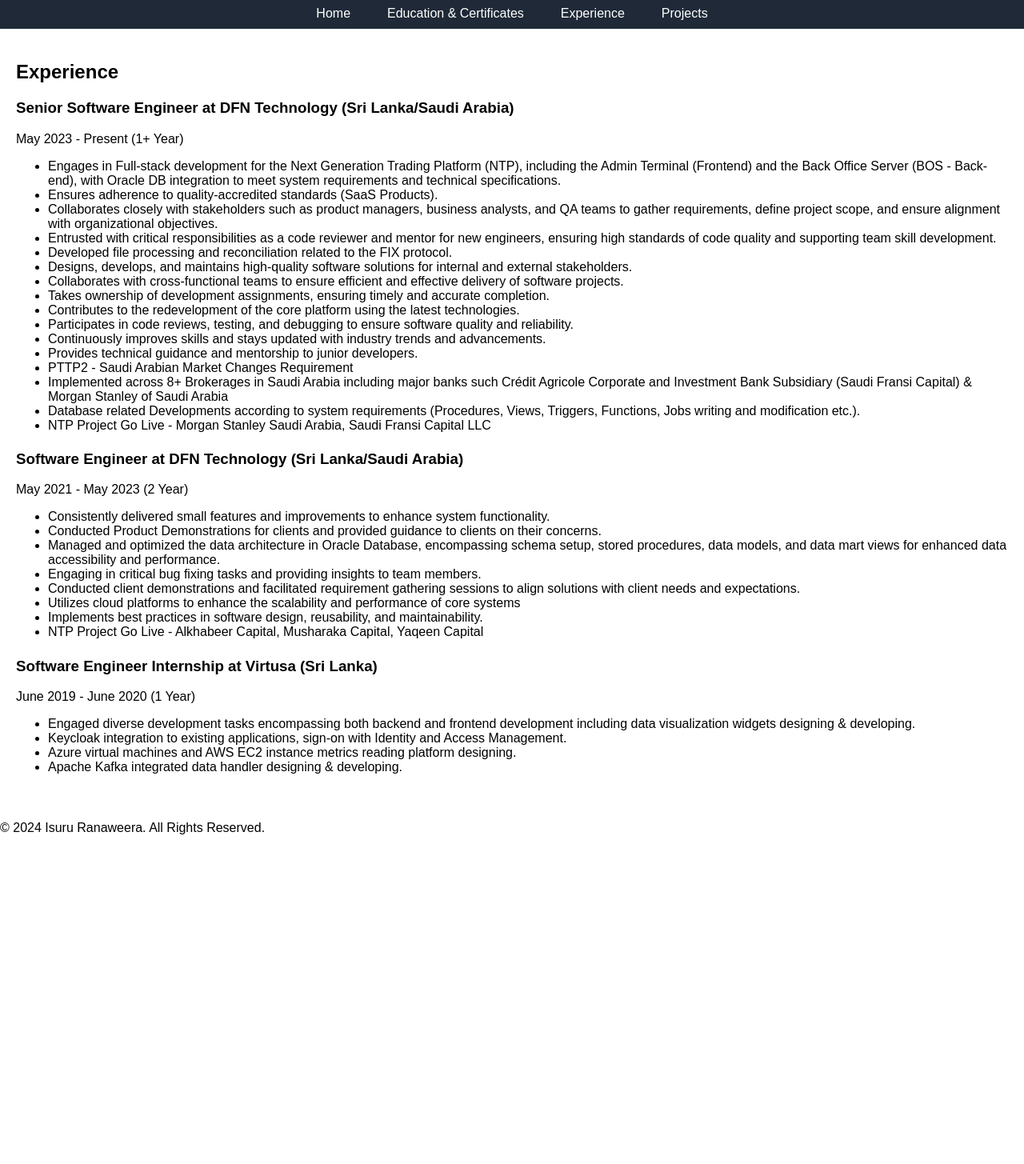
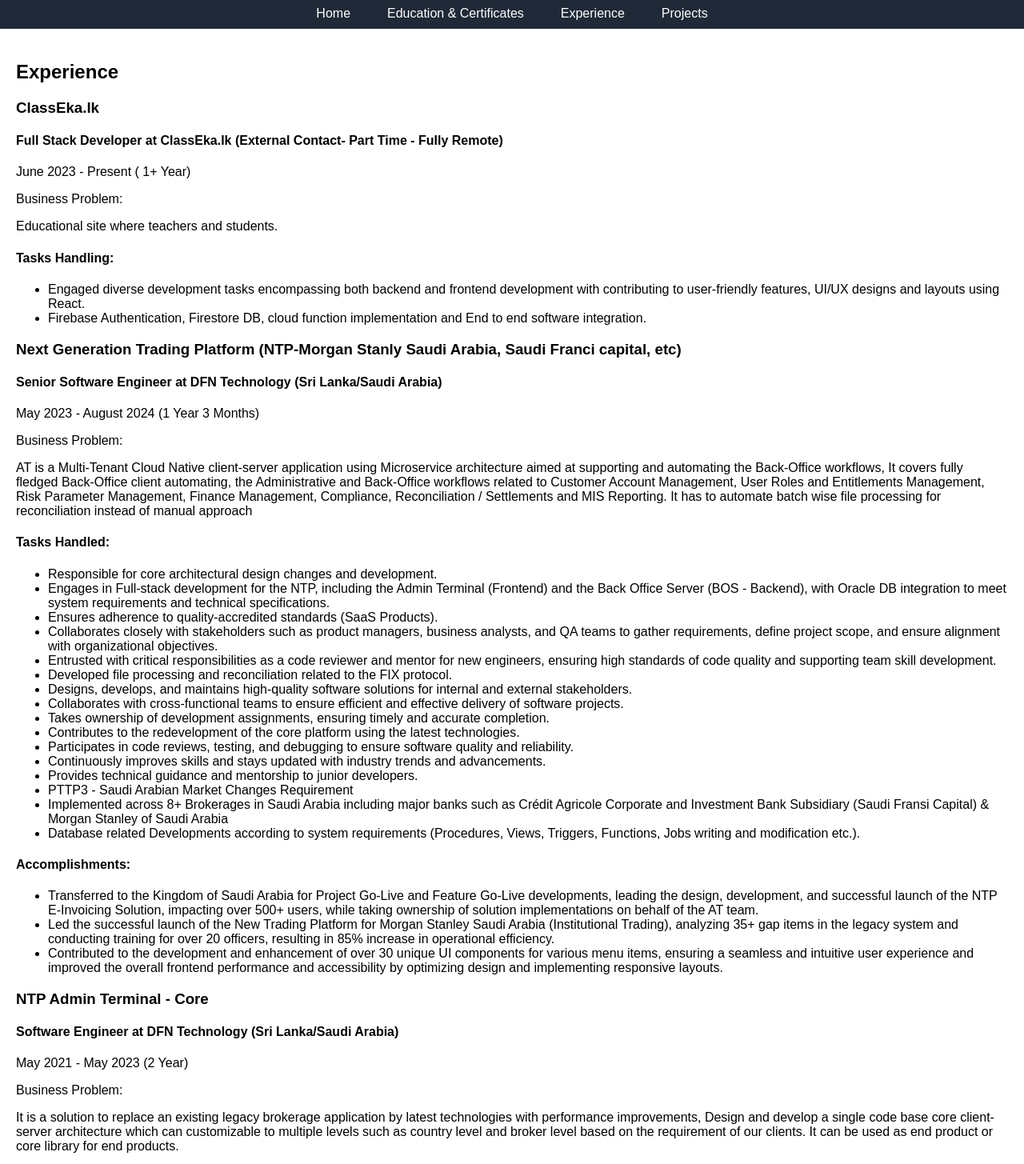
Before and after one commit to Isuru40/portfolio1.0, a React (Create React App) app: page /experience in a window 1280 px wide. Shown: the part 35-1490 px from the top of the page at 80% size. Before the commit the page ends 1079 px from the top, so only its background shows below. Built offline with nearby package versions, Linux system fonts and the light colour scheme; the HTML template or start-up script is replaced by a standard one.

Commit message:
Experience.js modified

```diff
--- a/src/components/About.js
+++ b/src/components/About.js
@@ -38,18 +38,23 @@
                     <div className="mt-4 flex space-x-4 justify-center md:justify-start mb-4">
                         <a href="https://www.linkedin.com/in/i-d-r/" target="_blank" rel="noopener noreferrer" className="text-gray-700 dark:text-gray-300 hover:text-blue-500">
                             <FaLinkedin size={24} />
+                            <span>Linkedin</span>
                         </a>
                         <a href="https://github.com/Isuru40" target="_blank" rel="noopener noreferrer" className="text-gray-700 dark:text-gray-300 hover:text-black">
                             <FaGithub size={24} />
+                            <span>GitHub</span>
                         </a>
                         <a href="https://stackoverflow.com/users/7469625/isuru-dhananjaya-ranaweera" target="_blank" rel="noopener noreferrer" className="text-gray-700 dark:text-gray-300 hover:text-orange-500">
                             <FaStackOverflow size={24} />
+                            <span>StackOverflow</span>
                         </a>
                         <a href="https://i-d-r.medium.com/" target="_blank" rel="noopener noreferrer" className="text-gray-700 dark:text-gray-300 hover:text-green-500">
                             <FaMedium size={24} />
+                            <span>Medium</span>
                         </a>
                         <a href="https://www.researchgate.net/profile/Isuru-Ranaweera-3" target="_blank" rel="noopener noreferrer" className="text-gray-700 dark:text-gray-300 hover:text-green-500">
                             <FaResearchgate size={24} />
+                            <span>Researchgate</span>
                         </a>
                     </div>
 
--- a/src/components/Experience.js
+++ b/src/components/Experience.js
@@ -3,65 +3,97 @@
 const Experience = () => {
     const experiences = [
         {
+            project: 'ClassEka.lk',
+            projectRole: 'Full Stack Developer ',
+            company: 'ClassEka.lk  (External Contact- Part Time - Fully Remote)',
+            period: 'June 2023 - Present ( 1+ Year)',
+            isPresent: true,
+            businessProblem: 'Educational site where teachers and students.',
+            tasksHandled: [
+                'Engaged diverse development tasks encompassing both backend and frontend development with contributing to user-friendly features, UI/UX designs and layouts using React.',
+                'Firebase Authentication, Firestore DB, cloud function implementation and End to end software integration.',
+
+            ],
+            accomplishments: [
+
+            ]
+        },
+        {
+            project: 'Next Generation Trading Platform (NTP-Morgan Stanly Saudi Arabia, Saudi Franci capital, etc)',
+            projectRole: 'Senior Software Engineer',
             company: 'DFN Technology (Sri Lanka/Saudi Arabia)',
-            role: 'Senior Software Engineer',
-            period: 'May 2023 - Present  (1+ Year)',
-            tasks: [
-                'Engages in Full-stack development for the Next Generation Trading Platform (NTP),\n' +
-                'including the Admin Terminal (Frontend) and the Back Office Server (BOS - Back-\n' +
-                'end), with Oracle DB integration to meet system requirements and technical specifications.',
+            period: 'May 2023 - August 2024  (1 Year 3 Months)',
+            businessProblem: 'AT is a Multi-Tenant Cloud Native client-server application using Microservice architecture' +
+                ' aimed at supporting and automating the Back-Office workflows, It covers fully fledged Back-Office client automating, ' +
+                'the Administrative and Back-Office workflows related to Customer Account Management, User Roles and Entitlements Management,' +
+                ' Risk Parameter Management, Finance Management, Compliance, Reconciliation / Settlements and MIS Reporting.' +
+                ' It has to automate batch wise file processing for reconciliation instead of manual approach',
+            tasksHandled: [
+                'Responsible for core architectural design changes and development.',
+                'Engages in Full-stack development for the NTP, including the Admin Terminal (Frontend) and the Back Office Server (BOS - Backend), with Oracle DB integration to meet system requirements and technical specifications.',
                 'Ensures adherence to quality-accredited standards (SaaS Products).',
-                'Collaborates closely with stakeholders such as product managers, business analysts, and QA teams to gather requirements, define project scope, and ensure\n' +
-                'alignment with organizational objectives.',
+                'Collaborates closely with stakeholders such as product managers, business analysts, and QA teams to gather requirements, define project scope, and ensure alignment with organizational objectives.',
                 'Entrusted with critical responsibilities as a code reviewer and mentor for new engineers, ensuring high standards of code quality and supporting team skill development.',
                 'Developed file processing and reconciliation related to the FIX protocol.',
-                'Designs, develops, and maintains high-quality software solutions for internal and\n' +
-                'external stakeholders.',
-                'Collaborates with cross-functional teams to ensure efficient and effective delivery\n' +
-                'of software projects.',
+                'Designs, develops, and maintains high-quality software solutions for internal and external stakeholders.',
+                'Collaborates with cross-functional teams to ensure efficient and effective delivery of software projects.',
                 'Takes ownership of development assignments, ensuring timely and accurate completion.',
                 'Contributes to the redevelopment of the core platform using the latest technologies.',
                 'Participates in code reviews, testing, and debugging to ensure software quality and reliability.',
                 'Continuously improves skills and stays updated with industry trends and advancements.',
                 'Provides technical guidance and mentorship to junior developers.',
-                'PTTP2 - Saudi Arabian Market Changes Requirement',
-                'Implemented across 8+ Brokerages in Saudi Arabia including major banks such\n' +
-                'Crédit Agricole Corporate and Investment Bank Subsidiary (Saudi Fransi\n' +
-                'Capital) & Morgan Stanley of Saudi Arabia\n',
+                'PTTP3 - Saudi Arabian Market Changes Requirement',
+                'Implemented across 8+ Brokerages in Saudi Arabia including major banks such as Crédit Agricole Corporate and Investment Bank Subsidiary (Saudi Fransi Capital) & Morgan Stanley of Saudi Arabia',
                 'Database related Developments according to system requirements (Procedures, Views, Triggers, Functions, Jobs writing and modification etc.).',
-                'NTP Project Go Live - Morgan Stanley Saudi Arabia, Saudi Fransi Capital LLC'
-
+            ],
+            accomplishments: [
+                'Transferred to the Kingdom of Saudi Arabia for Project Go-Live and Feature Go-Live developments, leading the design, development, and successful launch of the NTP E-Invoicing Solution, impacting over 500+ users, while taking ownership of solution implementations on behalf of the AT team.',
+                'Led the successful launch of the New Trading Platform for Morgan Stanley Saudi Arabia (Institutional Trading), analyzing 35+ gap items in the legacy system and conducting training for over 20 officers, resulting in 85% increase in operational efficiency.',
+                'Contributed to the development and enhancement of over 30 unique UI components for various menu items, ensuring a seamless and intuitive user experience and improved the overall frontend performance and accessibility by optimizing design and implementing responsive layouts.'
             ]
         },
         {
+            project: 'NTP Admin Terminal - Core',
+            projectRole: 'Software Engineer',
             company: 'DFN Technology (Sri Lanka/Saudi Arabia)',
-            role: 'Software Engineer',
             period: 'May 2021 - May 2023  (2 Year)',
-            tasks: [
+            businessProblem: 'It is a solution to replace an existing legacy brokerage application by latest technologies with performance improvements, Design and develop a single code base core client-server architecture which can customizable to multiple levels such as country level and broker level based on the requirement of our clients.  It can be used as end product or core library for end products.',
+            tasksHandled: [
                 'Consistently delivered small features and improvements to enhance system functionality.',
                 'Conducted Product Demonstrations for clients and provided guidance to clients on their concerns.',
-                'Managed and optimized the data architecture in Oracle Database, encompassing\n' +
-                'schema setup, stored procedures, data models, and data mart views for enhanced\n' +
-                'data accessibility and performance.',
+                'Managed and optimized the data architecture in Oracle Database, encompassing schema setup, stored procedures, data models, and data mart views for enhanced data accessibility and performance.',
                 'Engaging in critical bug fixing tasks and providing insights to team members.',
-                'Conducted client demonstrations and facilitated requirement gathering sessions\n' +
-                'to align solutions with client needs and expectations.',
-                'Utilizes cloud platforms to enhance the scalability and performance of core systems',
+                'Conducted client demonstrations and facilitated requirement gathering sessions to align solutions with client needs and expectations.',
+                'Develop software solutions by studying client requirements, conferring with users, studying systems flow, data usage, and work processes, investigating problem areas, following the software development life-cycle.',
                 'Implements best practices in software design, reusability, and maintainability.',
-                'NTP Project Go Live - Alkhabeer Capital, Musharaka Capital, Yaqeen Capital',
-
+                'Preparing data migration scripts to migrate data from legacy system.',
+            ],
+            accomplishments: [
+                'Established and standardized coding guidelines that enhanced software reusability across projects, resulting in a 35% reduction in development time for new features over an eight-month period.',
+                'Created DropCopy file (FIX Protocol) reconciliation feature for Morgan Stanley Saudi Arabia and reduced file reconciliation time by 18 minutes. Initial stage it took up-to 25 minutes to reconcile.',
+                'PTTP2 - Saudi Arabian Market Changes implemented across 8+ Brokerages in Saudi Arabia including major banks such Crédit Agricole Corporate and Investment Bank Subsidiary (Saudi Fransi Capital) & Morgan Stanley of Saudi Arabia',
+                'Identified and resolved a critical database lock vulnerability in the back-end codebase during product go-live at Saudi Fransi Capital, preventing potential downtime and ensuring 99.9% system availability for over 50+ active users.',
+                'Analyzed database query plans and improved report generation speed by 50% through the creation of optimized DB indexes and history tables, reducing processing time from 75 milliseconds to 10 milliseconds.',
+                'Participated in daily Scrum meetings and code reviews, consistently delivering sprint objectives while reducing customer creation-related JIRA tickets by 75% through enhanced feature implementation.',
+                'Created and refined complex data models and schemas in Oracle Database, allowing seamless integration of data sources; the system now accommodates 2M+ records while maintaining optimal performance for real-time reporting.',
+                'Delivered product demonstrations for over 50+ clients, addressing concerns and increasing satisfaction by 80%. Ensured adherence to SaaS quality standards, driving increased client adoption.'
             ]
         },
         {
+            project: 'BT (British Telecom)',
+            projectRole: 'Software Engineer Internship',
             company: 'Virtusa (Sri Lanka)',
-            role: 'Software Engineer Internship',
             period: 'June 2019 - June 2020  (1 Year)',
-            tasks: [
-                'Engaged diverse development tasks encompassing both backend and frontend\n' +
-                'development including data visualization widgets designing & developing.',
+            businessProblem: 'Enable seamless cloud integration for legacy systems, R & D works related telco products',
+            tasksHandled: [
+                'Engaged diverse development tasks encompassing both backend and frontend development including data visualization widgets designing & developing.',
                 'Keycloak integration to existing applications, sign-on with Identity and Access Management.',
                 'Azure virtual machines and AWS EC2 instance metrics reading platform designing.',
                 'Apache Kafka integrated data handler designing & developing.'
+            ],
+            accomplishments: [
+                'Developed a data visualization widget that increased user engagement by 20%.',
+                'Successfully integrated Keycloak, improving security across applications.'
             ]
         }
     ];
@@ -71,14 +103,27 @@
             <h2 className="text-black dark:text-white text-2xl font-bold mb-4">Experience</h2>
             {experiences.map((job, index) => (
                 <div key={index} className="mb-6 p-4 border rounded-md shadow-md bg-gray-50 dark:bg-gray-700">
-                    <h3 className="text-lg text-gray-800 dark:text-gray-200 font-semibold">{job.role} at {job.company}</h3>
+                    <h3 className="text-lg text-gray-800 dark:text-gray-200 font-semibold">{job.project}</h3>
+                    <h4 className="text-md text-gray-700 dark:text-gray-300">{job.projectRole} at {job.company}</h4>
                     <p className="text-gray-600 dark:text-gray-400">{job.period}</p>
+                    <p className="text-gray-800 dark:text-gray-200 font-bold mt-2">Business Problem:</p>
+                    <p className="text-gray-600 dark:text-gray-400">{job.businessProblem}</p>
+                    <h4 className="text-md text-gray-800 dark:text-gray-200 font-semibold mt-4">{job.isPresent ? 'Tasks Handling' : 'Tasks Handled'}:</h4>
                     <ul className="list-disc pl-5 mt-2">
-                        {job.tasks.map((task, i) => (
+                        {job.tasksHandled.map((task, i) => (
                             <li key={i} className="text-gray-600 dark:text-gray-400">{task}</li>
                         ))}
                     </ul>
-                    <h5 className="text-lg text-gray-800 dark:text-gray-200 font-semibold">{job.Accomplishments}</h5>
+                    {job.accomplishments && job.accomplishments.length > 0 && (
+                        <>
+                            <h4 className="text-md text-gray-800 dark:text-gray-200 font-semibold mt-4">Accomplishments:</h4>
+                            <ul className="list-disc pl-5 mt-2">
+                                {job.accomplishments.map((acc, i) => (
+                                    <li key={i} className="text-gray-600 dark:text-gray-400">{acc}</li>
+                                ))}
+                            </ul>
+                        </>
+                    )}
                 </div>
             ))}
         </section>
```
